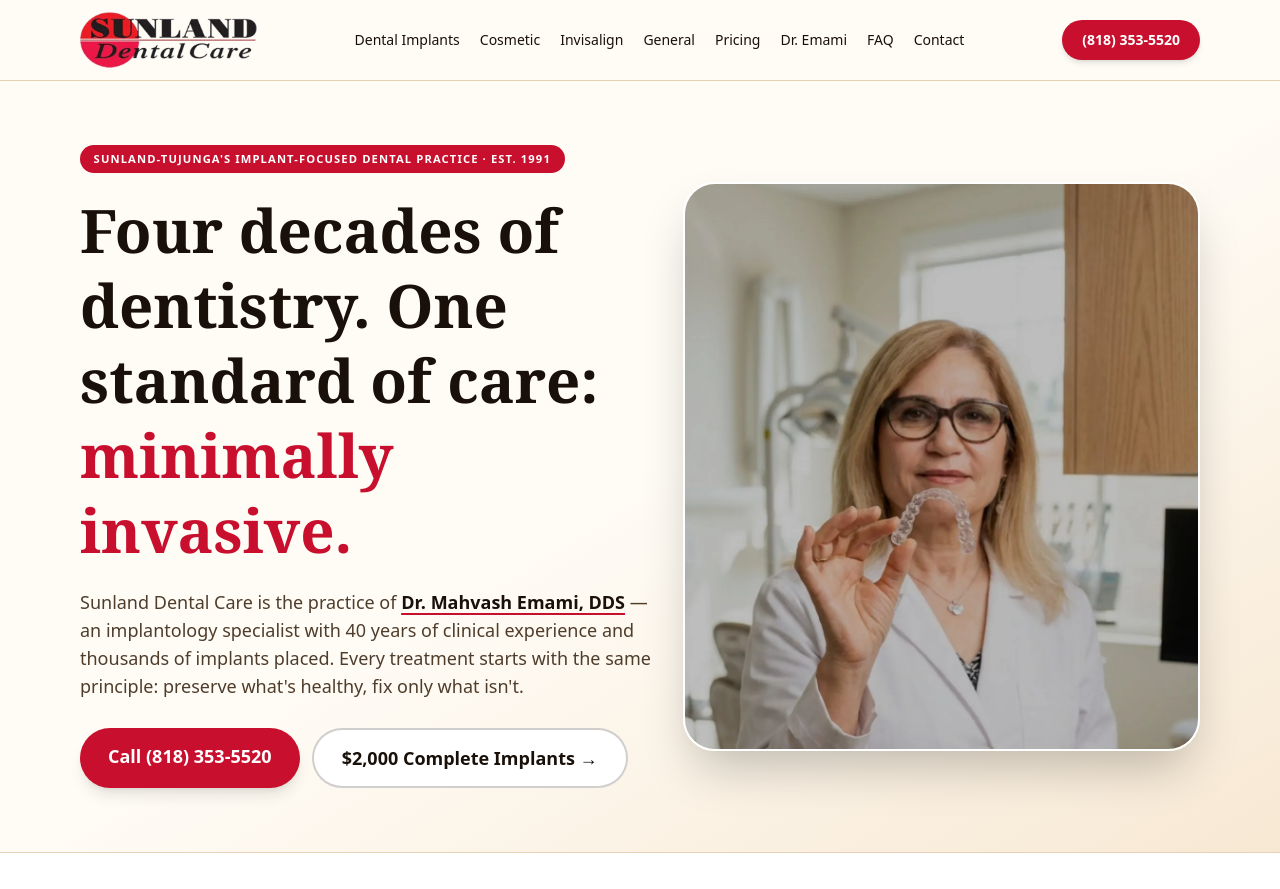
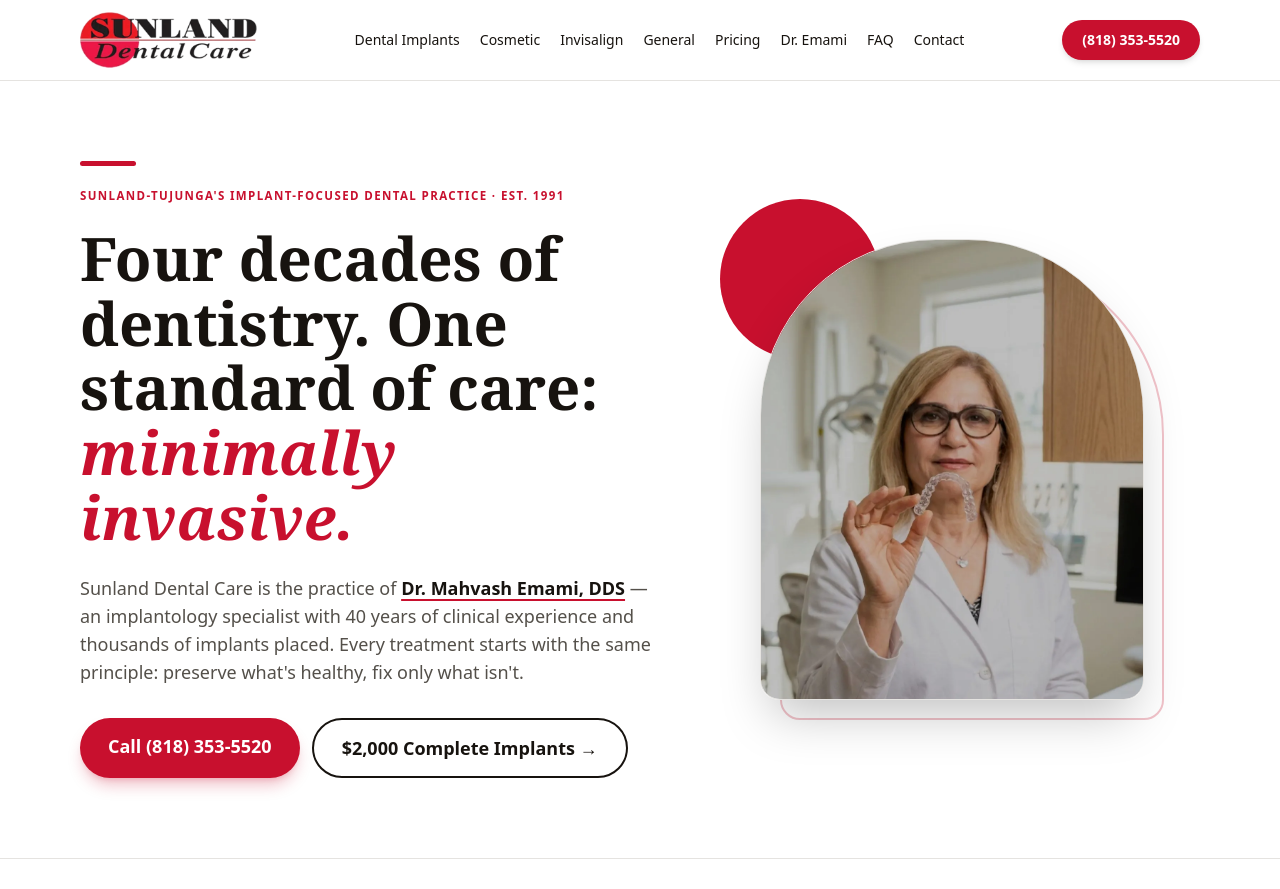
Before and after one commit to siamakk2/sunland-dental-care, a Next.js app: page / in a window 1280 px wide. Shown: the top 889 px of the page. Built offline with nearby package versions, Linux system fonts and the light colour scheme.

Commit message:
v4.0: full redesign — clinical white palette (zero beige), logo-derived design language: arch photo frames, red circle motif, red rules; red offer block, circle stat badges; overlay cards eliminated site-wide

```diff
--- a/app/globals.css
+++ b/app/globals.css
@@ -5,11 +5,11 @@
   --color-brand-bright: #f04a5e;
   --color-gold: #e8a317;
   --color-brand-dark: #9c0c24;
-  --color-ink: #191009;
-  --color-ink-soft: #4f3d2c;
-  --color-cream: #fffcf6;
-  --color-parchment: #f7e8d3;
-  --color-line: #e6d3b6;
+  --color-ink: #17130f;
+  --color-ink-soft: #54504a;
+  --color-cream: #ffffff;
+  --color-parchment: #f5f5f4;
+  --color-line: #e5e3e0;
   --font-display: "Fraunces Variable", Georgia, serif;
   --font-body: "Inter Variable", system-ui, sans-serif;
 }
@@ -18,7 +18,8 @@
 body { background: var(--color-cream); color: var(--color-ink); font-family: var(--font-body); }
 h1,h2,h3,.display { font-family: var(--font-display); }
 .eyebrow { letter-spacing: .12em; text-transform: uppercase; font-size: .72rem; font-weight: 700; }
-.chip { display: inline-block; background: var(--color-brand); color: #fff; border-radius: 999px; padding: .35rem .85rem; letter-spacing: .1em; text-transform: uppercase; font-size: .7rem; font-weight: 700; }
+.chip { display: inline-block; color: var(--color-brand); letter-spacing: .12em; text-transform: uppercase; font-size: .72rem; font-weight: 800; }
+.arch { border-radius: 11rem 11rem 1.25rem 1.25rem; }
 .accent-bar { display: block; width: 3.5rem; height: .3rem; background: var(--color-brand); border-radius: 999px; margin-bottom: 1rem; }
 ::selection { background: #c8102e; color: #fff; }
 @media (prefers-reduced-motion: reduce) { html { scroll-behavior: auto; } *, *::before, *::after { animation: none !important; transition: none !important; } }
--- a/app/page.js
+++ b/app/page.js
@@ -23,28 +23,31 @@
     <>
       <Schema>{graph(faqSchema(HOME_FAQS), breadcrumbs([{ name: "Home", path: "/" }]))}</Schema>
 
-      {/* ── Hero: split layout — text left, Dr. Emami fully visible right ── */}
-      <section className="border-b border-line bg-gradient-to-br from-cream via-cream to-parchment">
-        <div className="mx-auto grid max-w-6xl items-center gap-8 px-4 py-12 md:grid-cols-[1.05fr_.95fr] md:py-16">
+      {/* ── Hero: split, arch frame + red circle (logo motif) ── */}
+      <section className="border-b border-line bg-cream">
+        <div className="mx-auto grid max-w-6xl items-center gap-10 px-4 py-12 md:grid-cols-[1.08fr_.92fr] md:py-20">
           <div>
+            <span className="accent-bar" aria-hidden="true"></span>
             <p className="chip">Sunland-Tujunga's implant-focused dental practice · Est. {DOCTOR.established}</p>
-            <h1 className="mt-5 text-4xl font-bold leading-tight md:text-6xl">
-              Four decades of dentistry. One standard of care: <span className="text-brand">minimally invasive.</span>
+            <h1 className="mt-5 text-4xl font-bold leading-[1.08] md:text-6xl">
+              Four decades of dentistry. One standard of care: <em className="text-brand">minimally invasive.</em>
             </h1>
-            <p className="mt-5 max-w-xl text-lg font-medium text-ink-soft">
+            <p className="mt-6 max-w-xl text-lg font-medium text-ink-soft">
               Sunland Dental Care is the practice of <Link href="/dr-emami" className="font-bold text-ink underline decoration-brand decoration-2 underline-offset-4 hover:text-brand">{DOCTOR.name}</Link> —
               an implantology specialist with {DOCTOR.yearsExperience} years of clinical experience and thousands of implants placed.
               Every treatment starts with the same principle: preserve what's healthy, fix only what isn't.
             </p>
-            <div className="mt-7 flex flex-wrap gap-3">
-              <a href={`tel:${NAP.phoneIntl}`} className="rounded-full bg-brand px-7 py-3.5 text-lg font-bold text-white shadow-lg hover:bg-brand-dark">Call {NAP.phone}</a>
-              <Link href="/dental-implants" className="rounded-full border-2 border-ink/20 bg-white px-7 py-3.5 text-lg font-bold hover:border-brand hover:text-brand">$2,000 Complete Implants →</Link>
+            <div className="mt-8 flex flex-wrap gap-3">
+              <a href={`tel:${NAP.phoneIntl}`} className="rounded-full bg-brand px-7 py-3.5 text-lg font-bold text-white shadow-lg shadow-brand/25 hover:bg-brand-dark">Call {NAP.phone}</a>
+              <Link href="/dental-implants" className="rounded-full border-2 border-ink px-7 py-3.5 text-lg font-bold hover:border-brand hover:text-brand">$2,000 Complete Implants →</Link>
             </div>
           </div>
-          <div className="relative mx-auto w-full max-w-md md:max-w-none">
-            <div className="absolute -inset-3 -z-10 rounded-[2rem] bg-brand/10" aria-hidden="true"></div>
+          <div className="relative mx-auto w-72 md:w-80 lg:w-96">
+            <div className="absolute -left-10 -top-10 h-40 w-40 rounded-full bg-brand" aria-hidden="true"></div>
+            <div className="arch absolute -right-5 -bottom-5 h-full w-full border-2 border-brand/25" aria-hidden="true"></div>
             <img src="/images/hero-aligner.webp" alt="Dr. Mahvash Emami holding a clear aligner in her Sunland office"
-                 className="w-full rounded-[2rem] border-2 border-white object-cover shadow-2xl" style={{ aspectRatio: "10/11", objectPosition: "center 12%" }} />
+                 className="arch relative w-full border border-line object-cover shadow-2xl"
+                 style={{ aspectRatio: "5/6", objectPosition: "center 10%" }} />
           </div>
         </div>
       </section>
@@ -53,9 +56,9 @@
       <section className="border-b border-line bg-white">
         <dl className="mx-auto grid max-w-6xl grid-cols-2 gap-6 px-4 py-8 md:grid-cols-4">
           {[[`${DOCTOR.yearsExperience} yrs`, "Clinical experience"], [String(DOCTOR.established), "Serving Sunland since"], ["1000s", "Implants placed"], ["$2,000", "Complete implant, fixed price"]].map(([v, l]) => (
-            <div key={l} className="text-center md:text-left">
-              <dt className="display text-3xl font-bold text-brand">{v}</dt>
-              <dd className="mt-1 text-sm font-medium text-ink-soft">{l}</dd>
+            <div key={l} className="flex items-center gap-3">
+              <dt className="display flex h-20 w-20 shrink-0 items-center justify-center rounded-full bg-brand text-center text-lg font-bold leading-tight text-white">{v}</dt>
+              <dd className="text-sm font-semibold text-ink">{l}</dd>
             </div>
           ))}
         </dl>
@@ -89,7 +92,7 @@
       <section className="border-y border-line bg-ink text-cream">
         <div className="mx-auto grid max-w-6xl items-center gap-10 px-4 py-16 md:grid-cols-[1fr_.8fr]">
           <div>
-            <p className="chip">The philosophy</p>
+            <p className="eyebrow text-brand-bright">The philosophy</p>
             <blockquote className="display mt-4 text-2xl font-medium leading-snug md:text-3xl">
               "{DOCTOR.quote}"
             </blockquote>
@@ -113,12 +116,12 @@
 
       {/* ── Offer ── */}
       <section className="mx-auto max-w-6xl px-4 py-16">
-        <div className="rounded-3xl bg-ink px-6 py-12 text-cream md:px-12">
+        <div className="rounded-3xl bg-brand px-6 py-12 text-white md:px-12">
           <h2 className="max-w-2xl text-3xl font-semibold md:text-4xl">{OFFER.headline}</h2>
-          <p className="mt-4 max-w-2xl text-cream/80">
+          <p className="mt-4 max-w-2xl text-white/85">
             {OFFER.includes.join(", ").replace(/, ([^,]*)$/, ", and your $1").toLowerCase()} — {OFFER.note.toLowerCase()}
           </p>
-          <Link href="/dental-implants" className="mt-6 inline-block rounded-full bg-brand px-6 py-3 font-semibold text-white hover:bg-brand-dark">How it works →</Link>
+          <Link href="/dental-implants" className="mt-6 inline-block rounded-full bg-white px-6 py-3 font-bold text-brand hover:bg-cream">How it works →</Link>
         </div>
       </section>
 
--- a/components/blocks.js
+++ b/components/blocks.js
@@ -3,17 +3,20 @@
 
 export function PageHero({ eyebrow, title, lead, image = "/images/dr-emami-hero.webp", pos = "center" }) {
   return (
-    <section className="relative overflow-hidden border-b border-line">
-      <div className="absolute inset-0">
-        <img src={image} alt="" aria-hidden="true"
-             className="h-full w-full object-cover opacity-[.85]" style={{ objectPosition: pos }} />
-        <div className="absolute inset-0 bg-gradient-to-r from-cream/80 via-cream/40 to-transparent" />
-      </div>
-      <div className="relative mx-auto max-w-6xl px-4 py-16 md:py-24">
-        <div className="max-w-3xl rounded-3xl bg-cream/85 p-6 shadow-lg ring-1 ring-line backdrop-blur-md md:p-9">
+    <section className="border-b border-line bg-cream">
+      <div className="mx-auto grid max-w-6xl items-center gap-10 px-4 py-12 md:grid-cols-[1.1fr_.9fr] md:py-16">
+        <div>
+          <span className="accent-bar" aria-hidden="true"></span>
           <p className="chip">{eyebrow}</p>
-          <h1 className="mt-4 text-4xl font-bold leading-tight md:text-5xl">{title}</h1>
-          {lead && <p className="mt-4 text-lg font-medium text-ink-soft">{lead}</p>}
+          <h1 className="mt-3 text-4xl font-bold leading-tight md:text-5xl">{title}</h1>
+          {lead && <p className="mt-5 max-w-xl text-lg text-ink-soft">{lead}</p>}
+        </div>
+        <div className="relative mx-auto w-60 md:w-72 lg:w-80">
+          <div className="arch absolute -right-4 -top-4 h-full w-full bg-brand/10" aria-hidden="true"></div>
+          <div className="absolute -left-7 top-10 h-24 w-24 rounded-full bg-brand" aria-hidden="true"></div>
+          <img src={image} alt="" aria-hidden="true"
+               className="arch relative w-full border border-line object-cover shadow-xl"
+               style={{ aspectRatio: "4/5", objectPosition: pos }} />
         </div>
       </div>
     </section>
```
